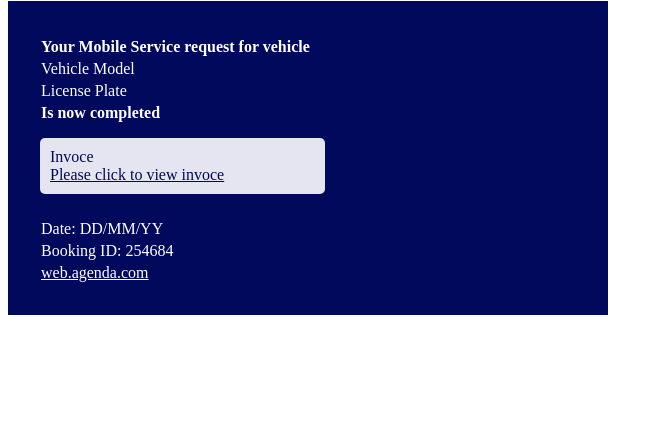
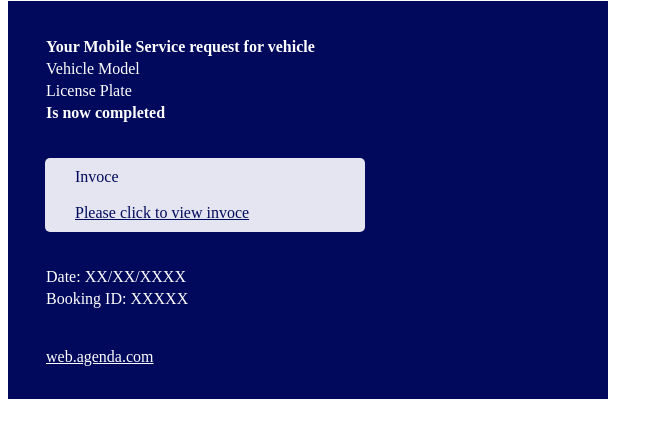
Before and after one commit to renanxd25/template_ford, a plain HTML site: page index.html in a window 1280 px wide. Shown: the part 238-676 px from the top of the page, without its empty margins (0-663 px from the left). Drawn offline with Linux system fonts and the light colour scheme.

```diff
--- a/index.html
+++ b/index.html
@@ -22,38 +22,39 @@
             <img src="https://raw.githubusercontent.com/renanxd25/template_ford/2b653fa71f00cd299301733aa846171623caf603/img/Grupo%20268.svg" alt="">
         </td>
     </tr>
-    <table style="background-color: #00095b; width: 600px; padding: 30px;">
+    <table style="background-color: #00095b; width: 600px; padding: 30px; padding-left: 35px;">
         <!--Copo do template-->
         <tr>
             <td>
                 <tr>
                     <td>
-                        <span style="color: #fff; font-weight: 700;">Your Mobile Service request for vehicle</span>
+                        <span style="color: #fff; font-weight: 700; font-size: 16px;">Your Mobile Service request for vehicle</span>
                     </td>
                 </tr>
                 <tr>
                     <td>
-                        <span style="color: #fff;">Vehicle Model</span>
+                        <span style="color: #fff; font-size: 16px;">Vehicle Model</span>
                     </td>
                 </tr>
                 <tr>
                     <td>
-                        <span style="color: #fff;">License Plate</span>
+                        <span style="color: #fff; font-size: 16px;">License Plate</span>
                     </td>
                 </tr>
                 <tr>
-                    <td style="padding-bottom: 10px ;">
-                        <span style="color: #fff; font-weight: 700;">Is now completed</span>
+                    <td style="padding-bottom: 30px ;">
+                        <span style="color: #fff; font-weight: 700; font-size: 16px;">Is now completed</span>
                     </td>
                 </tr>
                 <!---Card invoce backgroud branco-->
                 <tr>
                     <td>
                         <tr>
-                            <td style="background-color: #e5e5f1; width: 265px; border-radius: 5px; padding: 10px;">
-                                <span style="color: #00095b; width: 50px;"> Invoce</span>
+                            <td style="background-color: #e5e5f1; width: 300px; border-radius: 5px; padding: 10px;">
+                                <span style="color: #00095b; width: 50px; margin-left: 20px;"> Invoce</span>
                                 <br>
-                                <a style="color: #00095b; width: 50px; margin-top: -20px;" href="#"> Please click to view invoce</a>
+                                <br>
+                                <a style="color: #00095b; margin-left: 20px;" href="https://www.youtube.com/watch?v=4D7u5KF7SP8&list=RDsVx1mJDeUjY&index=13"> Please click to view invoce</a>
                             </td>
                             <td>
                             </td>
@@ -62,20 +63,22 @@
                 </tr>
                 <!--fechamento Card invoce backgroud branco-->
                 <tr>
-                    <td style="padding-top: 20px;">
+                    <td style="padding-top: 30px;">
                         <tr>
                             <td>
-                                <span style="color: white;">Date: DD/MM/YY</span>
+                                <span style="color: white;">Date: XX/XX/XXXX</span>
                             </td>
                         </tr>
                         <tr>
                             <td>
-                                <span style="color: white; margin-top: 5px;">Booking ID: 254684</span>
+                                <span style="color: white; margin-top: 5px;">Booking ID: XXXXX</span>
                             </td>
                         </tr>
                         <tr>
                             <td>
-                                <a style="color: white;" href="#">web.agenda.com</a>
+                                <br>
+                                <br>
+                                <a style="color: white;" href="https://www.youtube.com/watch?v=4D7u5KF7SP8&list=RDsVx1mJDeUjY&index=13">web.agenda.com</a>
                             </td>
                         </tr>
                     </td>
```
Also changed, not shown: img/150.png (added), img/268.png (added).
